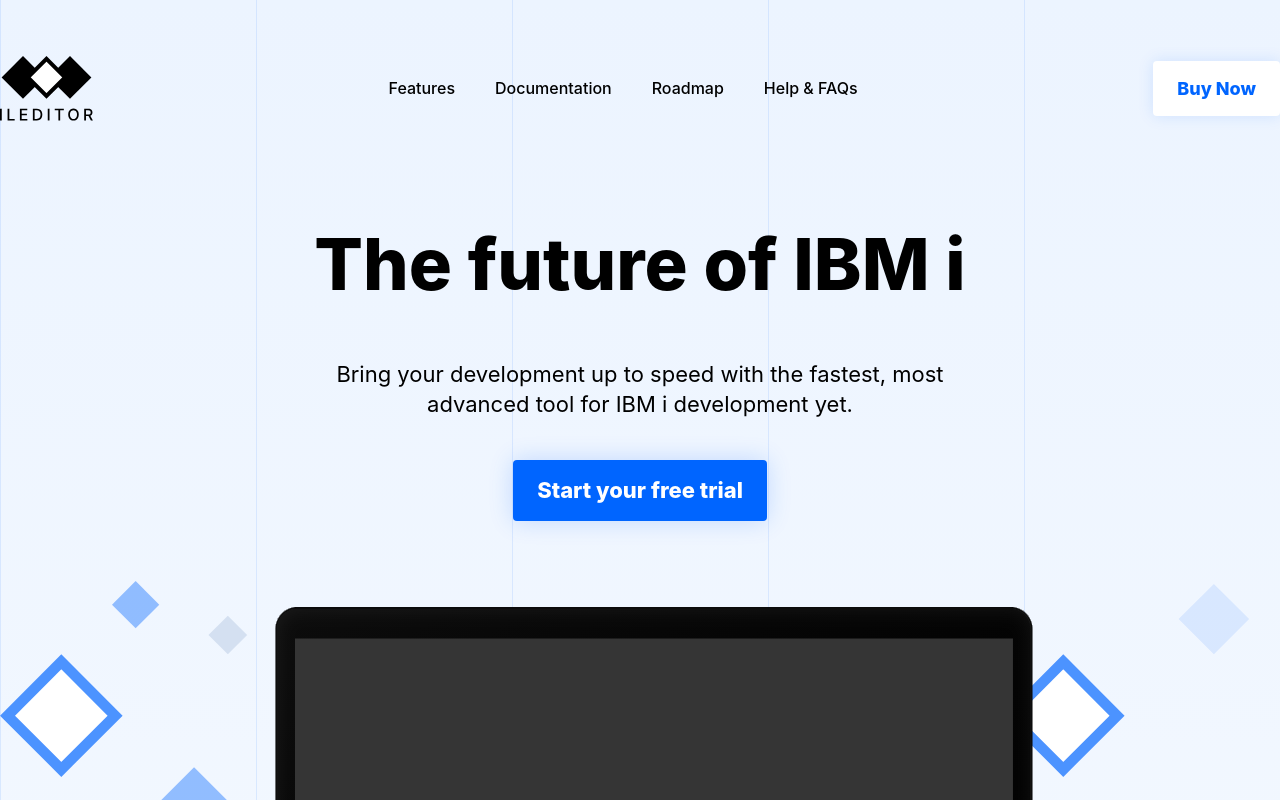
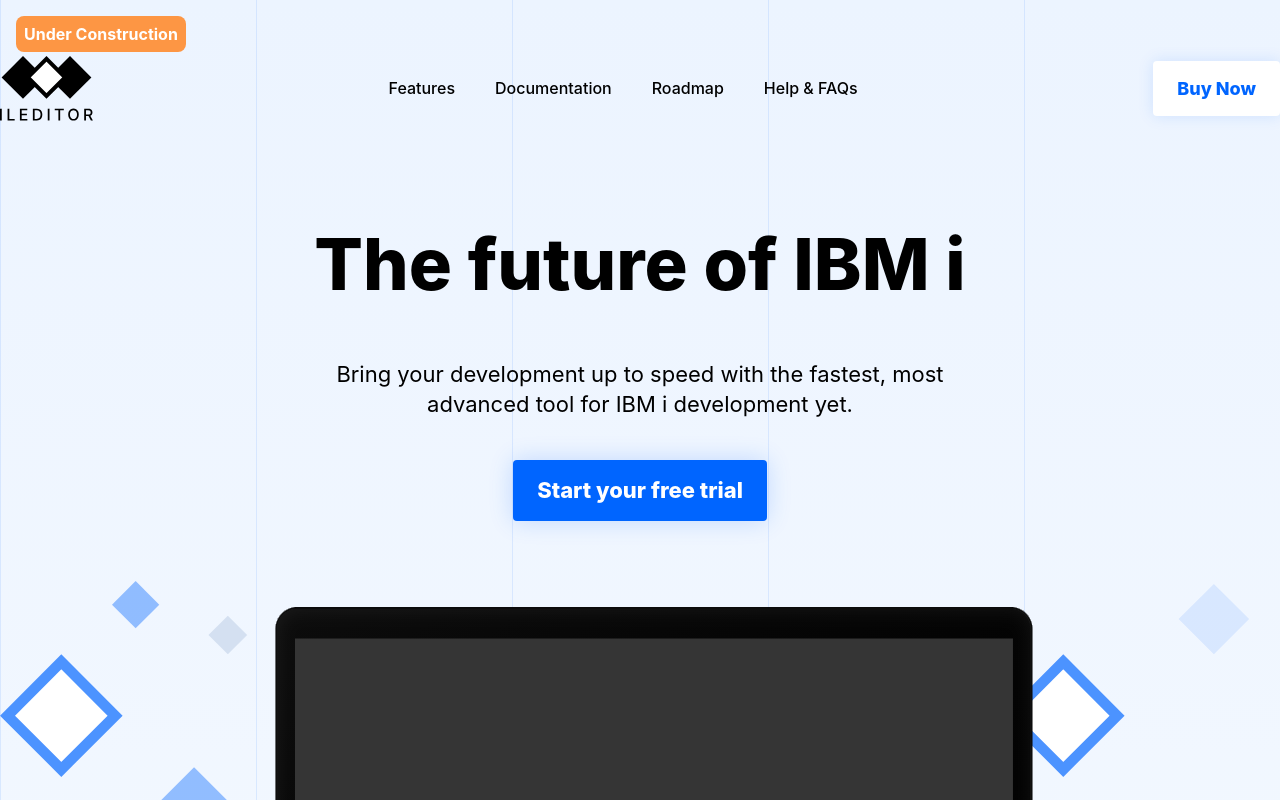
Before and after one commit to connorholyday/ileditor-website, a Gatsby site: page / in a window 1280 px wide. Shown: the top 800 px of the page. Built offline with nearby package versions, Linux system fonts and the light colour scheme; Gatsby itself is replaced by a stand-in of ours.

Commit message:
Add construction label

```diff
--- a/src/components/header.js
+++ b/src/components/header.js
@@ -41,8 +41,21 @@ const Button = styled.a`
   border-radius: 4px;
 `
 
+const Construction = styled.div`
+  position: fixed;
+  top: 1em;
+  left: 1em;
+  color: white;
+  font-weight: bold;
+  font-size: 16px;
+  background: #fd9644;
+  padding: 0.5em;
+  border-radius: 8px;
+`
+
 const Header = () => (
   <header>
+    <Construction>Under Construction</Construction>
     <Wrapper>
       <img src={logo} alt="ILEDITOR Logo" />
       <Nav>
--- a/src/components/layout.js
+++ b/src/components/layout.js
@@ -3,11 +3,15 @@ import { useStaticQuery, graphql } from "gatsby"
 import styled, { ThemeProvider } from "styled-components"
 
 import Header from "./header"
-import { theme, GlobalStyles } from "../theme"
+import { theme, GlobalStyles, getSpace } from "../theme"
 
 const Wrapper = styled.div`
   max-width: ${({ theme }) => theme.wrapper};
   margin: 0 auto;
+`
+
+const Footer = styled.footer`
+  padding: ${getSpace(16)} 0;
 `
 
 const Layout = ({ children }) => {
@@ -27,7 +31,7 @@ const Layout = ({ children }) => {
       <Header siteTitle={data.site.siteMetadata.title} />
       <Wrapper>
         <main>{children}</main>
-        <footer>© {new Date().getFullYear()} Halcyon Tech</footer>
+        <Footer>© {new Date().getFullYear()} Halcyon Tech</Footer>
       </Wrapper>
     </ThemeProvider>
   )
```
